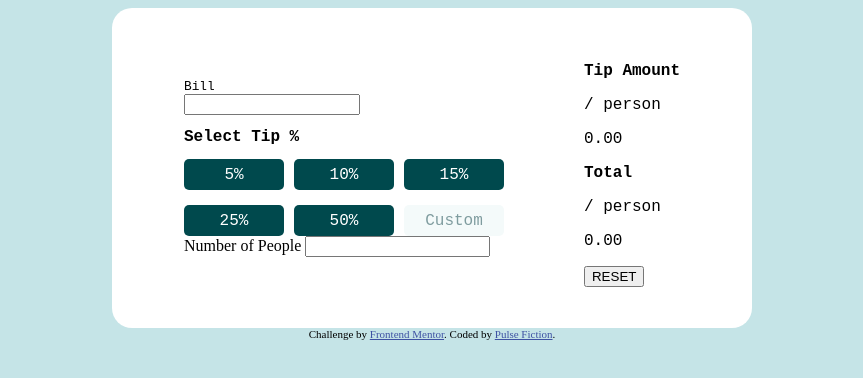
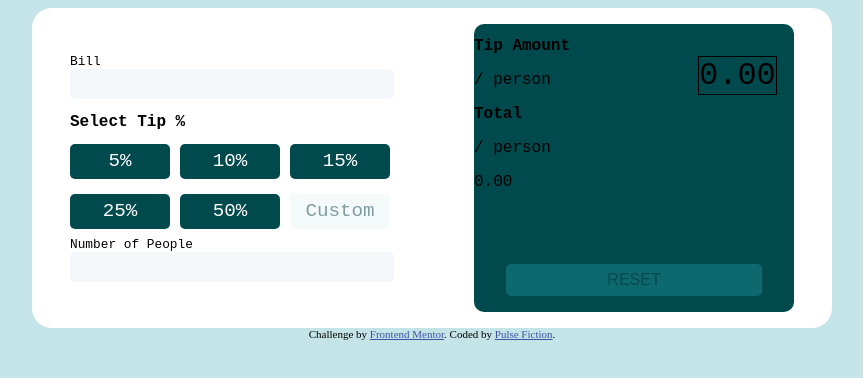
Before and after one commit to PulseFiction/tip-calculator-app, a plain HTML site: page index.html in a window 1280 px wide. Shown: the whole page, without its empty margins (208-1071 px from the left). Drawn offline with Linux system fonts and the light colour scheme; a script that the page names is missing.

Commit message:
Update style.css

```diff
--- a/style.css
+++ b/style.css
@@ -11,7 +11,8 @@
     --clr-neutral-drk-cyan: hsl(183, 100%, 15%);
     --clr-neutral-gray-cyan-one: hsl(186, 14%, 43%);
     --clr-neutral-gray-cyan-two: hsl(184, 14%, 56%);
-
+    --clr-neutral-green: hsl(183, 79%, 24%);
+    --clr-neutral-grey: hsl(202, 50%, 97%);
     --clr-neutral-light-cyan-one: hsl(185, 41%, 84%);
     --clr-neutral-light-cyan-two: hsl(189, 41%, 97%);
 
@@ -25,6 +26,8 @@ body {
     background: var(--clr-neutral-light-cyan-one);
 }
 
+/* Containers */
+
 #main {
     display: flex;
     justify-content: center;
@@ -35,10 +38,27 @@ body {
     margin: 0 auto;
     border-radius: 20px;
 
-    max-width: 40rem;
+    max-width: 50rem;
     height: 20rem;
 
 }
+
+.right_area {
+    background-color: var(--clr-neutral-drk-cyan);
+    width: 20rem;
+    height: 18rem;
+    border-radius: 10px;
+    position: relative;
+
+
+}
+
+.results {
+    position: absolute;
+
+}
+
+/* Headings and paragraphs */
 
 .sr-only {
     position: absolute;
@@ -60,15 +80,51 @@ p {
 
 }
 
+.amount_per_person {
+    border: 1px solid black;
+    position: absolute;
+    left: 14rem;
+    top: 0;
+    font-size: 2rem;
+
+}
+
+/* Inputs and Labels*/
+
 #bill {
     display: block;
     font-family: var(--main-font);
+    -moz-appearance: textfield;
+    width: 20rem;
+    height: 1.8rem;
+    background-color: var(--clr-neutral-grey);
+    border-style: none;
+    border-radius: 5px;
+}
+
+#people {
+    display: block;
+    font-family: var(--main-font);
+    -moz-appearance: textfield;
+    width: 20rem;
+    height: 1.8rem;
+    background-color: var(--clr-neutral-grey);
+    border-style: none;
+    border-radius: 5px;
 }
 
 .bill_label {
-    display: block; /* Do I need to add this? */
+    display: block; /* Do I need to add this if #bill has it? */
     font-family: var(--main-font);
     font-size: 0.8rem;
+}
+
+.people_label {
+    display: block;
+    font-family: var(--main-font);
+    font-size: 0.8rem;
+    padding-top: 0.5rem;
+
 }
 
 .percentages {
@@ -78,10 +134,12 @@ p {
     row-gap: 15px;
 }
 
+/* Buttons */
+
 .percentage_button {
     font-family: var(--main-font);
     font-weight: 500;
-    font-size: 1rem;
+    font-size: 1.2rem;
     background-color: var(--clr-neutral-drk-cyan);
     color: var(--clr-neutral-white);
     border-radius: 5px;
@@ -95,6 +153,23 @@ p {
     color: var(--clr-neutral-gray-cyan-two);
 }
 
+.reset_button {
+    position: absolute;
+    top: 15rem;
+    left: 2rem;
+    width: 16rem;
+    height: 2rem;
+    background-color: var(--clr-neutral-green);
+    color: var(--clr-neutral-drk-cyan);
+    font-weight: 400;
+    font-size: 1rem;
+    border-style: none;
+    border-radius: 5px;
+
+}
+
+/* Hovers */
+
 .percentage_button:hover {
     background-color: var(--clr-primary-cyan);
     color: var(--clr-neutral-drk-cyan);
@@ -107,7 +182,13 @@ p {
     color: var(--clr-neutral-white);
 }
 
+.reset_button:hover {
+    background-color: var(--clr-primary-cyan);
 
+}
+
+
+/* Credits */
 .attribution {
     font-size: 11px;
     text-align: center;
```
